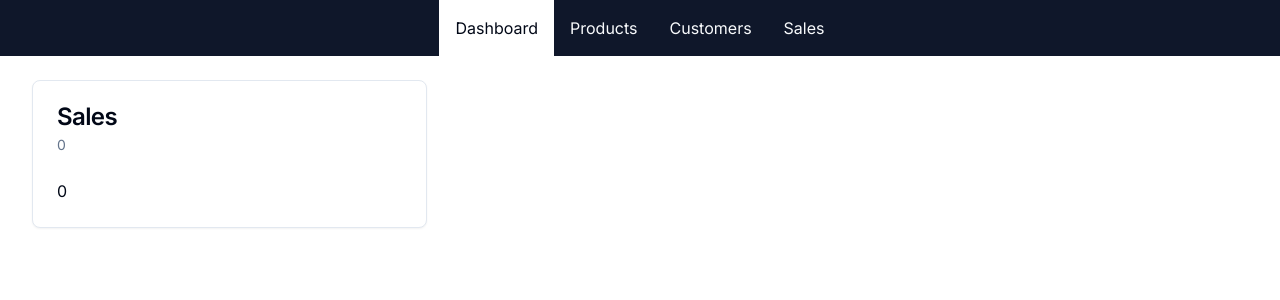
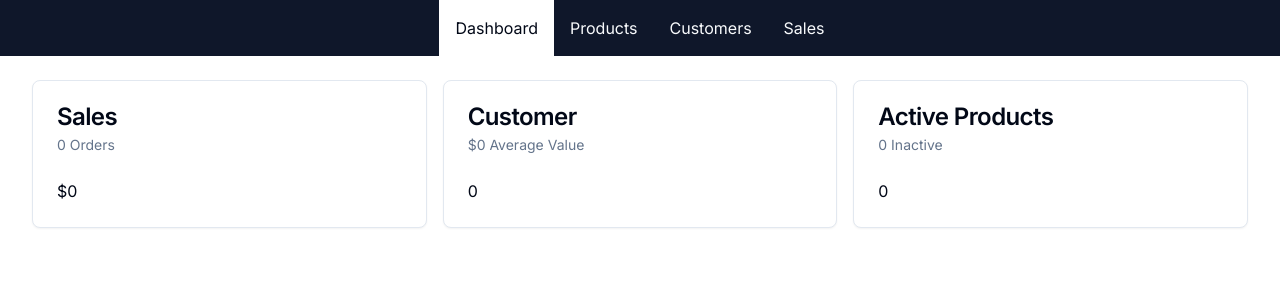
Before and after one commit to mkkakau/nextjs-ecommerce, a Next.js app: page /admin in a window 1280 px wide. Shown: the top 300 px of the page. Built offline with nearby package versions, Linux system fonts and the light colour scheme; no server answers; the database is empty.

Commit message:
Create sales customer and product dashboard cards

```diff
--- a/src/app/admin/page.tsx
+++ b/src/app/admin/page.tsx
@@ -6,6 +6,7 @@
   CardTitle,
 } from "@/components/ui/card";
 import db from "../db/db";
+import { formatCurrency, formatNumber } from "@/lib/formatters";
 
 async function getSalesData() {
   const data = await db.order.aggregate({
@@ -19,14 +20,56 @@
   };
 }
 
+async function getUserData() {
+  const [userCount, orderData] = await Promise.all([
+    db.user.count(),
+    db.order.aggregate({
+      _sum: { pricePaidInCents: true },
+    }),
+  ]);
+
+  return {
+    userCount,
+    averageValuePerUser:
+      userCount === 0
+        ? 0
+        : (orderData._sum.pricePaidInCents || 0) / userCount / 100,
+  };
+}
+
+async function getProductData() {
+  const [activeCount, inactiveCount] = await Promise.all([
+    db.product.count({ where: { isAvailableForPurchase: true } }),
+    db.product.count({ where: { isAvailableForPurchase: false } }),
+  ]);
+
+  return { activeCount, inactiveCount };
+}
+
 export default async function AdminDashboard() {
-  const salesData = await getSalesData();
+  const [salesData, userData, productData] = await Promise.all([
+    getSalesData(),
+    getUserData(),
+    getProductData(),
+  ]);
   return (
     <div className="grid grid-cols-1 md:grid-cols-2 lg:grid-cols-3 gap-4">
       <DashboardCard
         title="Sales"
-        subtitle={salesData.numberOfSales}
-        body={salesData.amount}
+        subtitle={`${formatNumber(salesData.numberOfSales)} Orders`}
+        body={formatCurrency(salesData.amount)}
+      />
+      <DashboardCard
+        title="Customer"
+        subtitle={`${formatCurrency(
+          userData.averageValuePerUser
+        )} Average Value`}
+        body={formatNumber(userData.userCount)}
+      />
+      <DashboardCard
+        title="Active Products"
+        subtitle={`${formatNumber(productData.inactiveCount)} Inactive`}
+        body={formatNumber(productData.activeCount)}
       />
     </div>
   );
```
